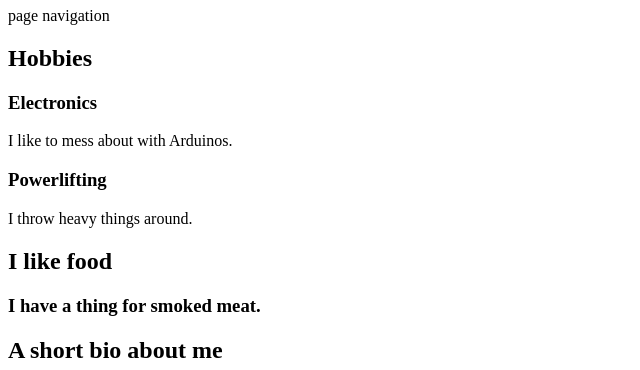
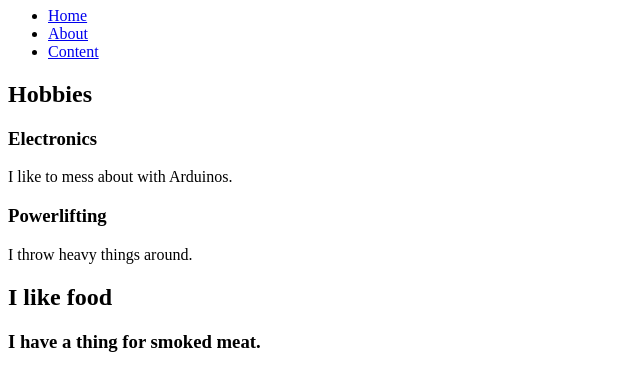
Before and after one commit to olmesm/notes, a plain HTML site: page html5/notes/html5-structuring.html in a window 1280 px wide. Shown: the part 73-443 px from the top of the page, without its empty margins (0-640 px from the left). Drawn offline with Linux system fonts and the light colour scheme.

Commit message:
Nesting structure notes added

```diff
--- a/html5/notes/html5-structuring.html
+++ b/html5/notes/html5-structuring.html
@@ -10,7 +10,11 @@
     <header>
       <h1>All about me</h1>
       <nav>
-        page navigation
+        <ul>
+          <li><a href="#">Home</a></li>
+          <li><a href="#">About</a></li>
+          <li><a href="#">Content</a></li>
+        </ul>
       </nav>
     </header>
 
```
Also changed, not shown: 1 other file.
